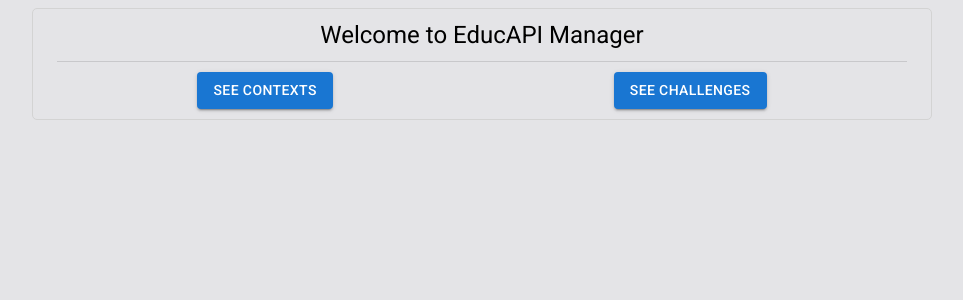
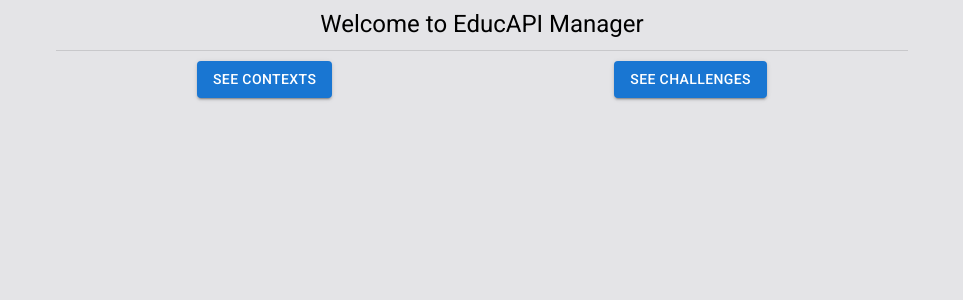
Before and after one commit to a4s-ufpb/EducAPI-Manager-Front-React, a React (Vite) app: page / in a window 1280 px wide. Shown: the top 300 px of the page, without its empty margins (158-1121 px from the left). Built offline with nearby package versions, Linux system fonts and the light colour scheme.

Commit message:
Refactor IndexPage component

```diff
--- a/src/pages/IndexPage.tsx
+++ b/src/pages/IndexPage.tsx
@@ -10,14 +10,7 @@ export default function IndexPage() {
     navigate("/challenges");
   };
   return (
-    <Container
-      maxWidth="md"
-      sx={{
-        border: "1px solid lightgray",
-        borderRadius: "5px",
-        padding: "10px",
-      }}
-    >
+    <Container maxWidth="md">
       <Typography variant="h5" align="center" gutterBottom>
         Welcome to EducAPI Manager
       </Typography>
```
